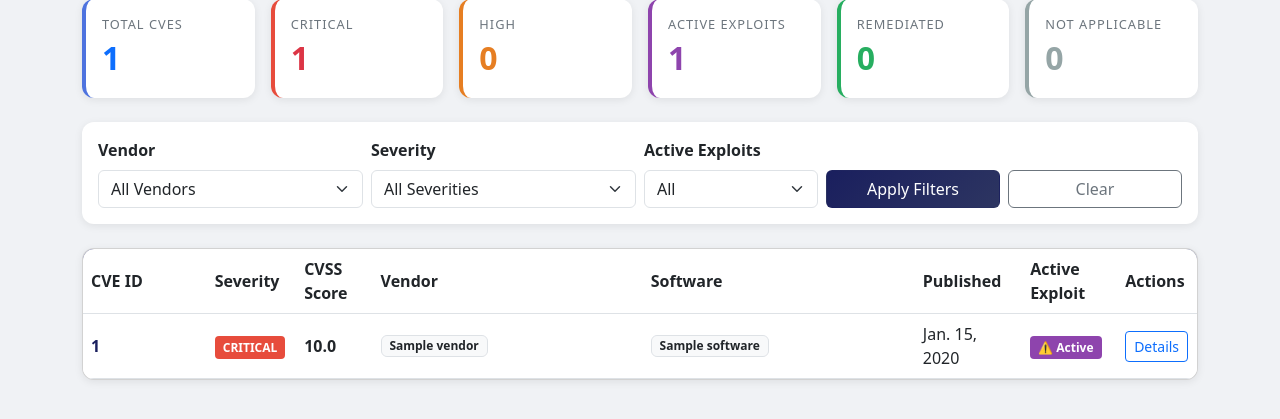
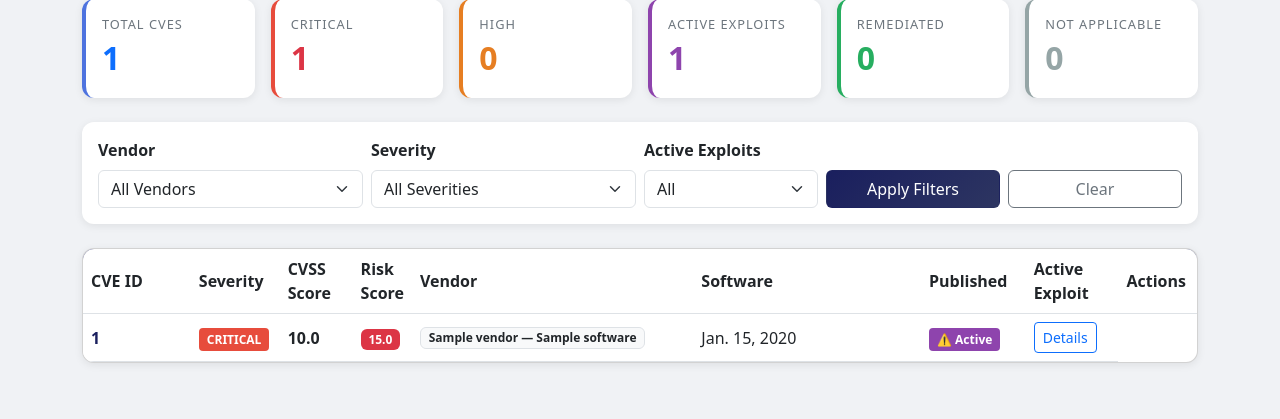
Before and after one commit to jackrice13/Final-Project-JackRice, a Django app: page / in a window 1280 px wide. Shown: the part 103-522 px from the top of the page. Run offline with Django 5.2, Linux system fonts and the light colour scheme; a user stored in the database is signed in; tables that the repository leaves empty hold one stand-in row (values such as "Sample post").

Commit message:
Added magic sauce risk score to dashboard and aging report.

```diff
--- a/core/views.py
+++ b/core/views.py
@@ -3,6 +3,27 @@ from django.contrib.auth.decorators import login_required
 from django.core.paginator import Paginator
 from core.models import Vulnerability, Vendor
 from accounts.models import VulnerabilityStatus
+from datetime import date
+
+def calculate_risk_score(vuln):
+    score = vuln.cvss_score or 0
+
+    # Base score = CVSS score(0 - 10)
+    # KEV bonus = +3 if actively exploited
+    # EOL bonus = +2 if any software is pastend of life Max possible = 15
+
+    # actively exploited vulnerabilities are higher priority
+    if vuln.in_cisa_kev:
+        score += 3
+
+    # if any affected software is past end of life, risk is higher
+    today = date.today()
+    for software in vuln.software.all():
+        if software.end_of_life_date and software.end_of_life_date < today:
+            score += 2
+            break  # only add the bonus once even if multiple EOL software
+
+    return round(score, 1)
 
 @login_required
 def dashboard(request):
@@ -39,6 +60,14 @@ def dashboard(request):
     page_number = request.GET.get('page')
     page_obj = paginator.get_page(page_number)
 
+    # Calculate risk scores for current page only
+    vuln_data = []
+    for vuln in page_obj:
+        vuln_data.append({
+            'vuln': vuln,
+            'risk_score': calculate_risk_score(vuln),
+        })
+
     # Stats always based on full unfiltered queryset
     all_vulns = Vulnerability.objects.filter(
         software__vendor__in=user_vendors
@@ -49,6 +78,7 @@ def dashboard(request):
 
     context = {
         'page_obj': page_obj,
+        'vuln_data': vuln_data,
         'total_count': all_vulns.count(),
         'critical_count': all_vulns.filter(severity='CRITICAL').count(),
         'high_count': all_vulns.filter(severity='HIGH').count(),
@@ -150,7 +180,8 @@ def aging_report(request):
             'sla_target': sla_target,
             'days_remaining': days_remaining,
             'is_overdue': is_overdue,
-            'days_overdue': age_days - sla_target # calcs days overdue
+            'days_overdue': age_days - sla_target, # calcs days overdue
+            'risk_score': calculate_risk_score(vuln), # risk score
         })
 
     # Pagination
--- a/templates/core/dashboard.html
+++ b/templates/core/dashboard.html
@@ -101,6 +101,7 @@
                 <th class="col-cve">CVE ID</th>
                 <th class="col-severity">Severity</th>
                 <th class="col-score">CVSS Score</th>
+                <th class="col-risk_score">Risk Score</th>
                 <th class="col-software">Vendor</th>
                 <th class="col-software">Software</th>
                 <th class="col-published">Published</th>
@@ -109,42 +110,39 @@
             </tr>
         </thead>
         <tbody>
-        {% for vuln in page_obj %}
+            {% for item in vuln_data %}
             <tr>
                 <td>
-                    <a href="{% url 'vulnerability_detail' vuln.cve_id %}" class="cve-link">
-                        {{ vuln.cve_id }}
+                    <a href="{% url 'vulnerability_detail' item.vuln.cve_id %}" class="cve-link">
+                        {{ item.vuln.cve_id }}
                     </a>
                 </td>
                 <td>
-                    <span class="severity-{{ vuln.severity|lower }}">
-                        {{ vuln.severity }}
+                    <span class="severity-{{ item.vuln.severity|lower }}">
+                        {{ item.vuln.severity }}
                     </span>
                 </td>
                 <td>
-                    {% if vuln.cvss_score %}
-                        <strong>{{ vuln.cvss_score }}</strong>
+                    {% if item.vuln.cvss_score %}
+                        <strong>{{ item.vuln.cvss_score }}</strong>
                     {% else %}
                         <span class="text-muted">N/A</span>
                     {% endif %}
                 </td>
-               <td class="col-software">
+                <td>
+                    {% if item.risk_score >= 13 %}
+                        <span class="badge bg-danger fw-bold">{{ item.risk_score }}</span>
+                    {% elif item.risk_score >= 10 %}
+                        <span class="badge bg-warning text-dark fw-bold">{{ item.risk_score }}</span>
+                    {% else %}
+                        <span class="badge bg-secondary fw-bold">{{ item.risk_score }}</span>
+                    {% endif %}
+                </td>
+                <td class="col-software">
                     <div class="software-badges">
-                        {% for software in vuln.software.all %}
+                        {% for software in item.vuln.software.all %}
                             <span class="badge bg-light text-dark border me-1">
-                             {{ software.vendor.name }} <!--  {{ software.name }}-->
-                            </span>
-                        {% empty %}
-                            <span class="text-muted">—</span>
-                        {% endfor %}
-                    </div>
-                </td>
-                </td>
-               <td class="col-software">
-                    <div class="software-badges">
-                        {% for software in vuln.software.all %}
-                            <span class="badge bg-light text-dark border me-1">
-                              {{ software.name }}
+                                {{ software.vendor.name }} — {{ software.name }}
                             </span>
                         {% empty %}
                             <span class="text-muted">—</span>
@@ -152,22 +150,21 @@
                     </div>
                 </td>
                 <td>
-                    {% if vuln.published_date %}
-                        {{ vuln.published_date }}
+                    {% if item.vuln.published_date %}
+                        {{ item.vuln.published_date }}
                     {% else %}
                         <span class="text-muted">Unknown</span>
                     {% endif %}
                 </td>
-
                 <td>
-                    {% if vuln.in_cisa_kev %}
+                    {% if item.vuln.in_cisa_kev %}
                         <span class="kev-badge">⚠️ Active</span>
                     {% else %}
                         <span class="text-muted">—</span>
                     {% endif %}
                 </td>
                 <td>
-                    <a href="{% url 'vulnerability_detail' vuln.cve_id %}"
+                    <a href="{% url 'vulnerability_detail' item.vuln.cve_id %}"
                        class="btn btn-sm btn-outline-primary">
                         Details
                     </a>
@@ -175,9 +172,9 @@
             </tr>
             {% empty %}
             <tr>
-                <td colspan="7" class="text-center py-4 text-muted">
-                    No vulnerabilities found. Try selecting vendors in your
-                    <a href="{% url 'profile' %}">Profile.</a>.
+                <td colspan="8" class="text-center py-4 text-muted">
+                    No vulnerabilities found. Try selecting vendors in
+                    <a href="{% url 'profile' %}">My Profile</a>.
                 </td>
             </tr>
             {% endfor %}
```
Also changed, not shown: templates/core/aging_report.html (+11 -1 lines).
